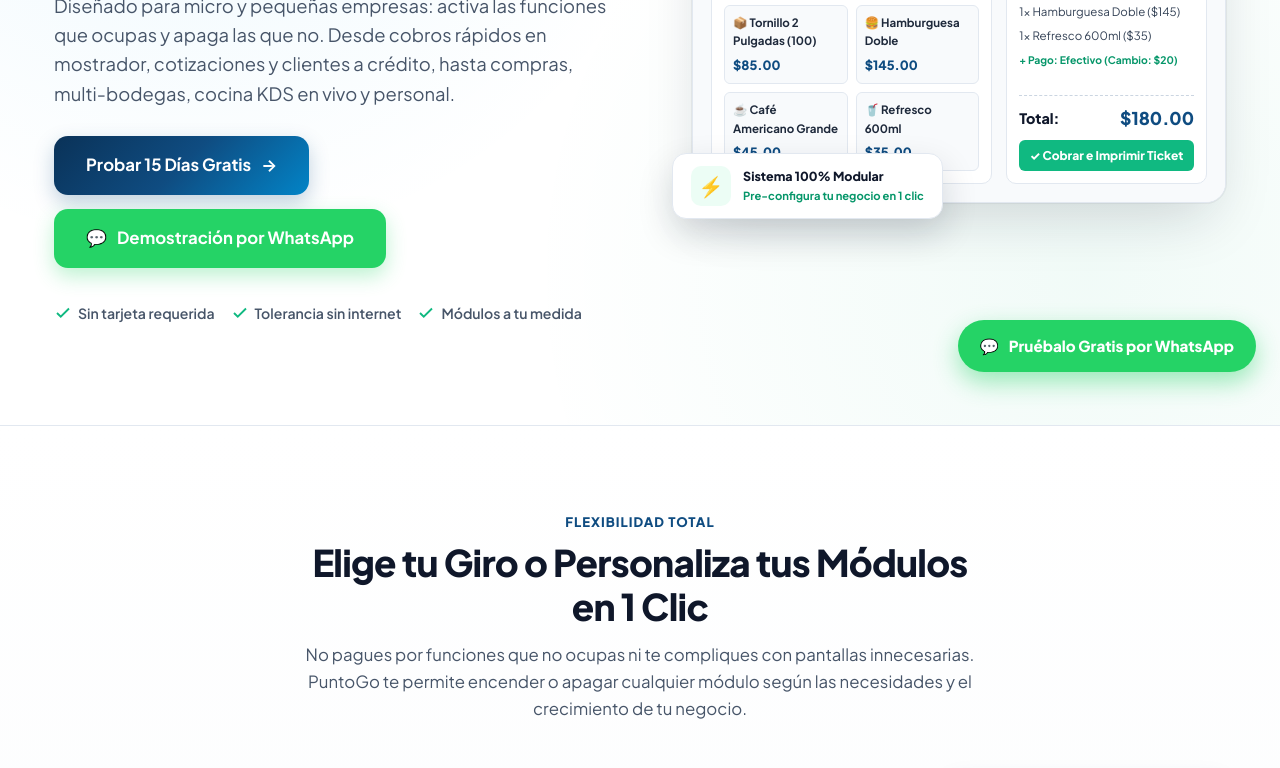
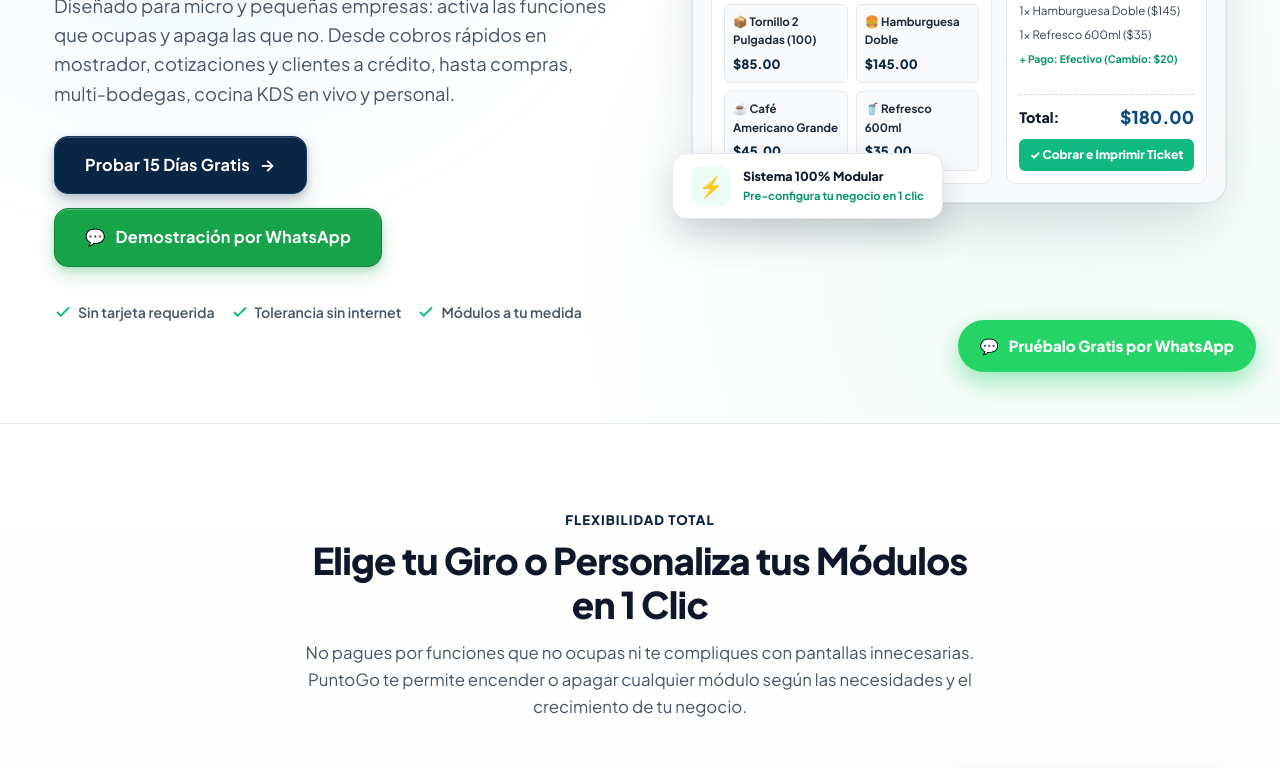
Before and after one commit to J3susAlf/puntogo-landing, a website: page index.html in a window 1280 px wide. Shown: the part 404-1172 px from the top of the page. Drawn offline with Linux system fonts and the light colour scheme.

Commit message:
feat(branding): nuevo diseno tactil distintivo de botones sin degradados y documentacion de colores

````diff
--- a/css/styles.css
+++ b/css/styles.css
@@ -5,11 +5,16 @@
    ========================================================================== */
 
 :root {
-  --primary: #0f4c81;
-  --primary-dark: #0a355c;
-  --primary-light: #1e6cb0;
-  --primary-gradient: linear-gradient(135deg, #0a3258 0%, #0f4c81 50%, #0284c7 100%);
-  --secondary: #0ea5e9;
+  /* PuntoGo Brand Tokens */
+  --brand-punto: #0b2545;       /* Azul Obsidiana: Solidez, seguridad bancaria y precisión de caja */
+  --brand-cobalt: #0f4c81;      /* Azul Cobalto: Operativa del sistema, dashboard y navegación */
+  --brand-go: #10b981;          /* Verde Esmeralda: Cierre de venta, cobro veloz y crecimiento */
+  --brand-amber: #f59e0b;       /* Ámbar Dinámico: KDS, comandas en tiempo real y alertas */
+
+  --primary: #0b2545;
+  --primary-dark: #07192f;
+  --primary-light: #163b66;
+  --secondary: #0f4c81;
   --accent: #10b981;
   --accent-glow: rgba(16, 185, 129, 0.25);
   --warning: #f59e0b;
@@ -128,7 +133,7 @@
   -webkit-text-fill-color: transparent;
 }
 
-/* Buttons */
+/* Buttons - PuntoGo Tactile Signature Style (Sin degradados genéricos) */
 .btn {
   display: inline-flex;
   align-items: center;
@@ -138,58 +143,110 @@
   border-radius: var(--radius-md);
   font-size: 0.95rem;
   font-weight: 700;
+  letter-spacing: 0.2px;
   cursor: pointer;
-  border: none;
-  transition: var(--transition-normal);
+  border: 1px solid transparent;
+  transition: all 0.22s cubic-bezier(0.16, 1, 0.3, 1);
   text-align: center;
-}
-
+  position: relative;
+  user-select: none;
+}
+
+/* Botón Primario: Azul Obsidiana PuntoGo (Sólido, autoritario, táctil) */
 .btn-primary {
-  background: var(--primary-gradient);
-  color: var(--white);
-  box-shadow: 0 8px 20px rgba(15, 76, 129, 0.25);
+  background-color: #0b2545;
+  color: #ffffff;
+  border: 1px solid #163b66;
+  box-shadow: inset 0 1px 0 rgba(255, 255, 255, 0.2),
+              0 3px 6px rgba(11, 37, 69, 0.16),
+              0 8px 18px rgba(11, 37, 69, 0.18);
 }
 
 .btn-primary:hover {
+  background-color: #123762;
+  border-color: #21548f;
   transform: translateY(-2px);
-  box-shadow: 0 12px 28px rgba(15, 76, 129, 0.35);
-  color: var(--white);
-}
-
+  box-shadow: inset 0 1px 0 rgba(255, 255, 255, 0.28),
+              0 6px 12px rgba(11, 37, 69, 0.22),
+              0 14px 26px rgba(11, 37, 69, 0.25);
+  color: #ffffff;
+}
+
+.btn-primary:active {
+  background-color: #07192f;
+  border-color: #0e2949;
+  transform: translateY(1px);
+  box-shadow: inset 0 2px 4px rgba(0, 0, 0, 0.4),
+              0 2px 4px rgba(11, 37, 69, 0.15);
+}
+
+.btn-primary span:last-child {
+  transition: transform 0.2s ease;
+}
+
+.btn-primary:hover span:last-child {
+  transform: translateX(3px);
+}
+
+/* Botón WhatsApp: Verde Esmeralda de Acción Sólido */
 .btn-whatsapp {
-  background: #25D366;
-  color: #ffffff;
-  box-shadow: 0 8px 20px rgba(37, 211, 102, 0.3);
+  background-color: #16a34a;
+  color: #ffffff;
+  border: 1px solid #15803d;
+  box-shadow: inset 0 1px 0 rgba(255, 255, 255, 0.25),
+              0 3px 6px rgba(22, 163, 74, 0.2),
+              0 8px 18px rgba(22, 163, 74, 0.22);
 }
 
 .btn-whatsapp:hover {
-  background: #20ba59;
+  background-color: #15803d;
+  border-color: #166534;
   transform: translateY(-2px);
-  box-shadow: 0 12px 26px rgba(37, 211, 102, 0.4);
-  color: #ffffff;
-}
-
+  box-shadow: inset 0 1px 0 rgba(255, 255, 255, 0.3),
+              0 6px 12px rgba(22, 163, 74, 0.25),
+              0 14px 26px rgba(22, 163, 74, 0.28);
+  color: #ffffff;
+}
+
+.btn-whatsapp:active {
+  background-color: #14532d;
+  transform: translateY(1px);
+  box-shadow: inset 0 2px 4px rgba(0, 0, 0, 0.35),
+              0 2px 4px rgba(22, 163, 74, 0.15);
+}
+
+/* Botón Secundario: Blanco Puro con Contorno Nítido Pizarra */
 .btn-secondary {
-  background: var(--white);
-  color: var(--primary);
-  border: 1.5px solid var(--gray-200);
+  background-color: #ffffff;
+  color: #0b2545;
+  border: 1.5px solid #cbd5e1;
+  box-shadow: 0 1px 3px rgba(15, 23, 42, 0.05),
+              0 3px 8px rgba(15, 23, 42, 0.04);
 }
 
 .btn-secondary:hover {
-  border-color: var(--primary);
-  background: var(--gray-50);
+  border-color: #0b2545;
+  background-color: #f8fafc;
+  color: #0b2545;
   transform: translateY(-2px);
+  box-shadow: 0 4px 12px rgba(11, 37, 69, 0.12);
+}
+
+.btn-secondary:active {
+  background-color: #f1f5f9;
+  transform: translateY(1px);
+  box-shadow: inset 0 1px 3px rgba(15, 23, 42, 0.1);
 }
 
 .btn-sm {
-  padding: 8px 16px;
+  padding: 8px 18px;
   font-size: 0.85rem;
   border-radius: var(--radius-sm);
 }
 
 .btn-lg {
-  padding: 16px 32px;
-  font-size: 1.05rem;
+  padding: 15px 30px;
+  font-size: 1.02rem;
 }
 
 /* Header & Navigation */
@@ -223,14 +280,16 @@
 }
 
 .logo-icon {
-  background: var(--primary-gradient);
-  color: var(--white);
-  padding: 6px 12px;
+  background-color: #0b2545;
+  color: #ffffff;
+  padding: 6px 14px;
   border-radius: var(--radius-sm);
   letter-spacing: 0.5px;
   font-size: 1.15rem;
   display: inline-block;
-  box-shadow: 0 4px 12px rgba(15, 76, 129, 0.25);
+  border: 1px solid #163b66;
+  box-shadow: inset 0 1px 0 rgba(255, 255, 255, 0.2),
+              0 3px 10px rgba(11, 37, 69, 0.2);
   white-space: nowrap;
 }
 
--- /dev/null
+++ b/docs/MANUAL_DE_COLORES_Y_SISTEMA_VISUAL.md
@@ -0,0 +1,166 @@
+# 📘 Manual de Identidad Visual y Paleta de Colores Oficial
+## **PuntoGo — El Punto de Venta y ERP Modular**
+
+---
+
+### 1. Filosofía de Identidad y Propósito
+
+El sistema visual de **PuntoGo** fue concebido bajo dos pilares comerciales y operativos irremplazables:
+
+1. **"Punto" (Precisión y Control):**
+   Representa el arqueo de caja exacto, la seguridad contable, el respaldo anti-pérdidas de inventario y la solvencia bancaria que todo comerciante necesita. Transmite seriedad institucional y robustez de grado de ingeniería.
+2. **"Go" (Velocidad y Crecimiento):**
+   Representa la agilidad en mostrador (cobro en menos de 3 segundos), el dinamismo del negocio, la comanda en cocina que no se atrasa y la luz verde constante para generar ventas y utilidades.
+
+#### 🚫 Por qué eliminamos los degradados genéricos en los botones:
+La saturación de páginas web contemporáneas ha hecho que los degradados diagonales (`linear-gradient(azul a cian)`) se perciban como plantillas genéricas, artificiales o hechas sin criterio de negocio.
+
+**PuntoGo no es una app de entretenimiento: es la caja registradora y el motor financiero del negocio.**
+Por ello, el diseño adopta un **estilo táctil de alta precisión (Industrial Tactile Design)** con colores sólidos puros, bisel superior de micro-luz y bordes nítidos inspirados en hardware comercial de primer nivel (terminales de pago suizas, displays de ingeniería y software financiero institucional).
+
+---
+
+### 2. Paleta Cromática Oficial
+
+```
++-------------------------------------------------------------------------------+
+|  AZUL OBSIDIANA      AZUL COBALTO       VERDE ESMERALDA GO     ÁMBAR KDS      |
+|     #0B2545            #0F4C81               #10B981            #F59E0B       |
+| (Solidez / Caja)   (Operativa / ERP)     (Cobro Exitoso)    (Cocina / Alerta) |
++-------------------------------------------------------------------------------+
+```
+
+---
+
+#### 🔵 2.1. Color Primario de Autoridad: **Azul Obsidiana PuntoGo**
+Es el color insignia de la marca. Transmite confianza inquebrantable, seguridad bancaria y precisión de inventario.
+
+- **Código HEX:** `#0B2545`
+- **RGB:** `rgb(11, 37, 69)`
+- **CMYK (Impresión / Folletería):** `C: 84% | M: 46% | Y: 0% | K: 73%`
+- **HSL:** `hsl(213, 72%, 16%)`
+- **Token CSS:** `var(--brand-punto)` / `var(--primary)`
+- **Aplicación:**
+  - Botones primarios de llamada a la acción (CTAs principales: *"Probar 15 Días Gratis"*).
+  - Encabezados principales de presentaciones institucionales.
+  - Insignia y contenedor principal del Logotipo PuntoGo.
+  - Tarjetas de planes recomendados y barras de navegación corporativas.
+
+---
+
+#### 🔷 2.2. Color Secundario de Navegación: **Azul Cobalto Operativo**
+Es el color de la usabilidad y la claridad del software. Guía la vista del cajero o administrador sin fatigarlo.
+
+- **Código HEX:** `#0F4C81`
+- **RGB:** `rgb(15, 76, 129)`
+- **CMYK (Impresión):** `C: 88% | M: 41% | Y: 0% | K: 49%`
+- **HSL:** `hsl(208, 79%, 28%)`
+- **Token CSS:** `var(--brand-cobalt)` / `var(--secondary)`
+- **Aplicación:**
+  - Pestañas activas de módulos (Caja Mostrador, Cotizaciones, Reportes).
+  - Subtítulos de sección y acentos de tablas comparativas.
+  - Iconos de funciones activas en el dashboard del ERP.
+
+---
+
+#### 🟢 2.3. Color de Acento y Venta: **Verde Esmeralda Go**
+Simboliza la liquidez, el cobro completado, el crecimiento del comercio y la confirmación positiva.
+
+- **Código HEX:**
+  - Software & Dashboard: `#10B981` (Esmeralda puro)
+  - Botón Acción Comercial / WhatsApp: `#16A34A` (Verde sólido de alta conversión)
+- **RGB:** `rgb(16, 185, 129)` / `rgb(22, 163, 74)`
+- **CMYK (Impresión):** `C: 86% | M: 0% | Y: 30% | K: 27%`
+- **Token CSS:** `var(--brand-go)` / `var(--accent)`
+- **Aplicación:**
+  - Botón de cobro en caja registradora (`"Cobrar e Imprimir Ticket"`).
+  - Indicador de conexión en tiempo real (`● Red Conectada`).
+  - Badge de ahorro en planes anuales (`"Ahorras 2 Meses"`).
+  - Botón de atención inmediata vía WhatsApp.
+
+---
+
+#### 🟠 2.4. Color Dinámico de Tiempos y Alertas: **Ámbar Cocina (KDS)**
+Diseñado específicamente para tiempos de respuesta, pedidos pendientes y avisos preventivos sin generar alarma destructiva.
+
+- **Código HEX:** `#F59E0B`
+- **RGB:** `rgb(245, 158, 11)`
+- **CMYK (Impresión):** `C: 0% | M: 35% | Y: 96% | K: 4%`
+- **HSL:** `hsl(38, 92%, 50%)`
+- **Token CSS:** `var(--brand-amber)` / `var(--warning)`
+- **Aplicación:**
+  - Monitor KDS de cocina para comandas en preparación.
+  - Alerta de inventario por debajo del mínimo de reorden.
+  - Cuentas por cobrar con vencimiento próximo.
+
+---
+
+#### ⚪ 2.5. Escala de Neutros y Soporte (Canvas de Lectura)
+Garantiza legibilidad óptima bajo luz intensa en pantallas de mostrador y proyectores de presentaciones.
+
+| Nombre del Color | HEX | Uso Recomendado |
+| :--- | :--- | :--- |
+| **Pizarra Oscuro** | `#0F172A` | Títulos `<h1>` a `<h3>`, cifras financieras principales. |
+| **Carbón Texto** | `#334155` | Cuerpo de párrafos, descripciones de módulos. |
+| **Gris Asfalto** | `#64748B` | Textos secundarios, timestamps, leyendas de inputs. |
+| **Borde Pizarra** | `#CBD5E1` | Bordes de tarjetas, contorno de botones secundarios. |
+| **Gris Nieve** | `#F1F5F9` | Fondos de inputs, cápsulas de filtros, barras inactivas. |
+| **Superficie Pura**| `#FFFFFF` | Fondo de tarjetas, modales y tickets. |
+| **Fondo Base** | `#F8FAFC` | Fondo general de la aplicación web y diapositivas claras. |
+
+---
+
+### 3. Especificación Técnica de los Nuevos Botones Distintivos (Sin Degradados)
+
+Los botones de PuntoGo ahora utilizan una arquitectura **táctil sólida tridimensional sutil**:
+
+```css
+/* Botón Primario PuntoGo (Sólido, Táctil de Alta Autoridad) */
+.btn-primary {
+  background-color: #0b2545;
+  color: #ffffff;
+  border: 1px solid #163b66;
+  border-radius: 14px;
+  font-weight: 700;
+  box-shadow:
+    inset 0 1px 0 rgba(255, 255, 255, 0.2), /* Bisel de luz superior físico */
+    0 3px 6px rgba(11, 37, 69, 0.16),       /* Sombra de apoyo */
+    0 8px 18px rgba(11, 37, 69, 0.18);      /* Sombra ambiental */
+  transition: all 0.22s cubic-bezier(0.16, 1, 0.3, 1);
+}
+
+/* Hover: Elevación sutil sin perder el tono sólido */
+.btn-primary:hover {
+  background-color: #123762;
+  border-color: #21548f;
+  transform: translateY(-2px);
+  box-shadow:
+    inset 0 1px 0 rgba(255, 255, 255, 0.28),
+    0 6px 12px rgba(11, 37, 69, 0.22),
+    0 14px 26px rgba(11, 37, 69, 0.25);
+}
+
+/* Active (Click): Sensación de pulsador mecánico real */
+.btn-primary:active {
+  background-color: #07192f;
+  border-color: #0e2949;
+  transform: translateY(1px);
+  box-shadow: inset 0 2px 4px rgba(0, 0, 0, 0.4);
+}
+```
+
+---
+
+### 4. Directrices para Presentaciones Ejecutivas y Pitch Decks
+
+Al preparar diapositivas en PowerPoint, Keynote o Google Slides para vender PuntoGo a clientes o inversionistas:
+
+1. **La Regla 60 - 30 - 10 de Color:**
+   - **60% (Fondo / Canvas):** Blanco Nieve (`#F8FAFC`) o Blanco Puro (`#FFFFFF`) para presentaciones impresas y proyectadas. En presentaciones ejecutivas modo oscuro, usar `#09131F`.
+   - **30% (Estructura y Texto):** Azul Obsidiana (`#0B2545`) en títulos principales y Pizarra Oscuro (`#0F172A`) en textos explicativos.
+   - **10% (Acento de Impacto):** Verde Esmeralda (`#10B981`) para destacar el ROI, ahorro en dinero o cobros exitosos.
+2. **Tipografía recomendada en presentaciones:**
+   - **Titulares:** *Plus Jakarta Sans* (o *Inter* / *Montserrat* en peso Bold 800).
+   - **Cuerpo:** *Plus Jakarta Sans* (o *Segoe UI* / *Roboto* en peso Regular 400).
+3. **Imágenes de Interfaz:**
+   - Enmarcar las capturas de pantalla de PuntoGo con esquinas redondeadas (`16px`) y una sutil sombra de elevación (`rgba(11, 37, 69, 0.12)`).
````
